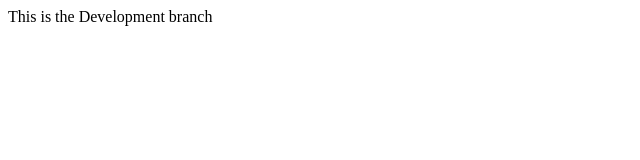
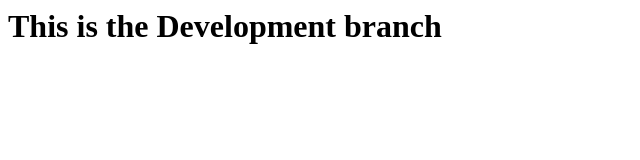
Before and after one commit to fzook/Mental-Health-Manual-, a plain HTML site: page index.html in a window 1280 px wide. Shown: the whole page, without its empty margins (0-640 px from the left). Drawn offline with Linux system fonts and the light colour scheme.

Commit message:
Added h1 to title

```diff
--- a/index.html
+++ b/index.html
@@ -1,5 +1,5 @@
 <html>
-    <body>
-        This is the Development branch
-    </body>
+  <body>
+    <h1>This is the Development branch</h1>
+  </body>
 </html>
```
